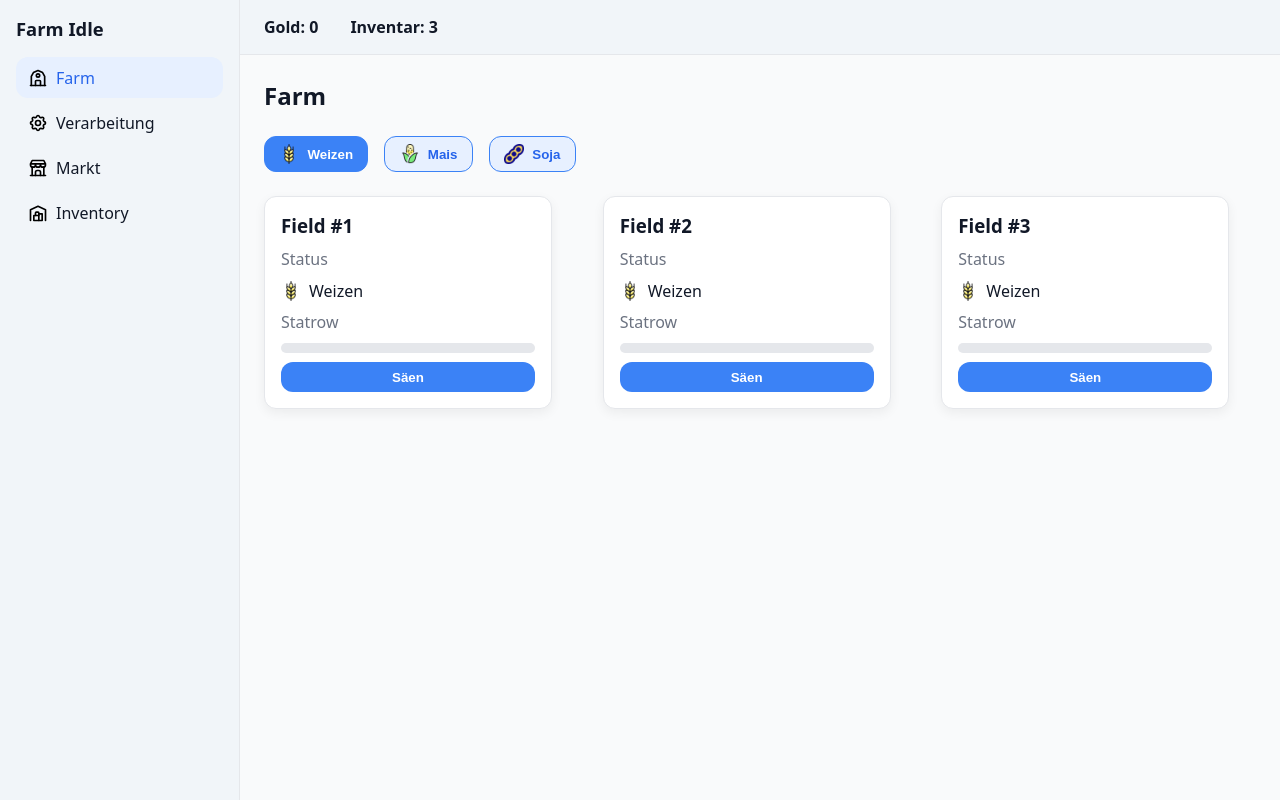
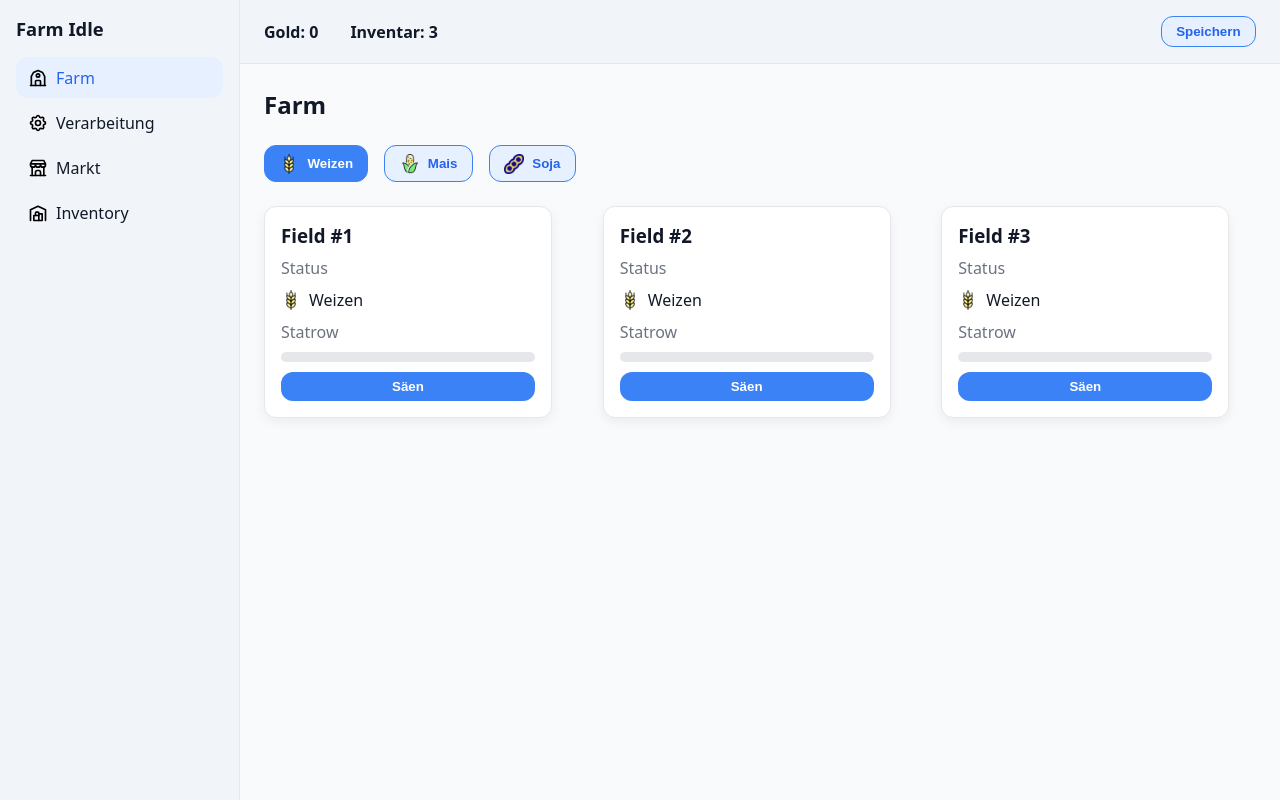
Before and after one commit to MadeOnex/Farm-Idle, a PHP site: page / in a window 1280 px wide. Run offline with PHP 8.4, Linux system fonts and the light colour scheme.

Commit message:
feat: Save btn html feat: style hud center

```diff
--- a/index.html
+++ b/index.html
@@ -36,6 +36,7 @@
                 <div class="hud"><span>Gold: <b id="hud-gold">0</b></span><span>Inventar: <b
                             id="hud-inventory">0</b></span>
                 </div>
+                <button type="button" class="btn btn-ghost" id="btn-save"><b>Speichern</b></button>
             </header>
 
             <main>
--- a/style/style.css
+++ b/style/style.css
@@ -93,10 +93,14 @@ body {
     padding: var(--s-3) var(--s-4);
     border-bottom: 1px solid var(--border);
     background: var(--bg-toolbar);
+    display: flex;
+    justify-content: space-between;
+
 }
 
 .hud {
     display: flex;
+    align-self: center;
     gap: 2rem;
     font-weight: 600;
 }
```
